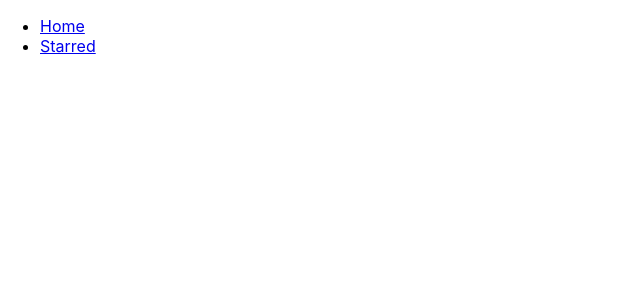
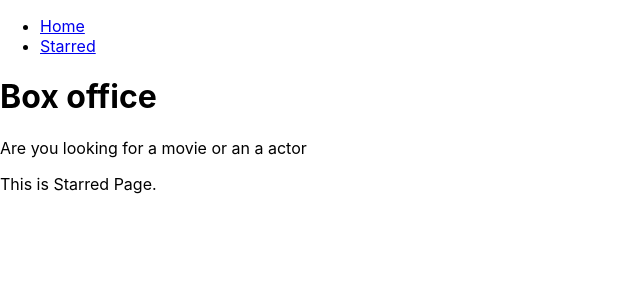
Before and after one commit to siddhant-ahire/box-office, a React (Create React App) app: page /starred in a window 1280 px wide. Shown: the top 300 px of the page, without its empty margins (0-640 px from the left). Built offline with nearby package versions, Linux system fonts and the light colour scheme.

Commit message:
created flexible nav

```diff
--- a/src/App.js
+++ b/src/App.js
@@ -1,13 +1,12 @@
 import React from 'react';
 import {Switch, Route} from 'react-router-dom';
-import { Navs } from './components/Navs';
 import { Home } from './pages/Home';
 import { Starred } from './pages/Starred';
 
 
 function App() {
   return (
-    <Navs>
+
       <Switch>
         <Route exact path="/"><Home/></Route>
         <Route exact path="/starred"><Starred/></Route>
@@ -15,7 +14,7 @@
           404 Page Not Found
         </Route>
       </Switch>
-    </Navs>
+
   );
 }
 
--- /dev/null
+++ b/src/components/MainPageLayout.js
@@ -0,0 +1,15 @@
+import React from 'react'
+import Navs from './Navs'
+import Title from './Title'
+
+
+const MainPageLayout = ({children}) => {
+    return (
+        <div>
+            <Navs/>
+            <Title title="Box office" subtitle="Are you looking for a movie or an a actor"/>
+            {children}
+        </div>
+    )
+}
+export default MainPageLayout;
--- a/src/components/Navs.js
+++ b/src/components/Navs.js
@@ -6,7 +6,7 @@
     { to: '/starred',text :'Starred'},
 ];
 
-export const Navs = () => {
+const Navs = () => {
 
     return (
         <div>
@@ -20,3 +20,4 @@
         </div>
     )
 }
+export default Navs;
--- /dev/null
+++ b/src/components/Title.js
@@ -0,0 +1,12 @@
+import React from 'react'
+
+const Title = ({title,subtitle}) => {
+    return (
+        <div>
+            <h1>{title}</h1>
+            <p>{subtitle}</p>
+        </div>
+    )
+}
+
+export default Title
--- a/src/pages/Home.js
+++ b/src/pages/Home.js
@@ -1,9 +1,10 @@
 import React from 'react'
+import MainPageLayout from '../components/MainPageLayout'
 
 export const Home = () => {
     return (
-        <div>
+        <MainPageLayout>
             This is Home Page.
-        </div>
+        </MainPageLayout>
     )
 }
--- a/src/pages/Starred.js
+++ b/src/pages/Starred.js
@@ -1,9 +1,10 @@
 import React from 'react'
+import MainPageLayout from '../components/MainPageLayout';
 
 export const Starred = () => {
     return (
-        <div>
+        <MainPageLayout>
             This is Starred Page.
-        </div>
+        </MainPageLayout>
     )
 }
```
